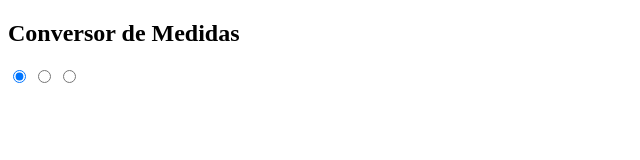
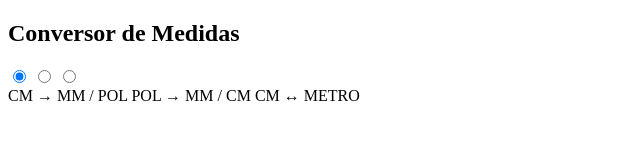
Before and after one commit to AgnaldoSouza47/conversor, a plain HTML site: page index.html in a window 1280 px wide. Shown: the whole page, without its empty margins (0-640 px from the left). Drawn offline with Linux system fonts and the light colour scheme.

Commit message:
criando as divisorias dos  buttons

```diff
--- a/index.html
+++ b/index.html
@@ -20,7 +20,13 @@
     <input type="radio" id="aba2" name="abas-controle" class="radio-aba">
     <input type="radio" id="aba3" name="abas-controle" class="radio-aba">
 
+<!-- Botões das abas -->
 
+<div class="abas-botoes">
+        <label for="aba1" class="btn-aba">CM → MM / POL</label>
+        <label for="aba2" class="btn-aba">POL → MM / CM</label>
+        <label for="aba3" class="btn-aba">CM ↔ METRO</label>
+    </div>
 
 
 </body>
```
